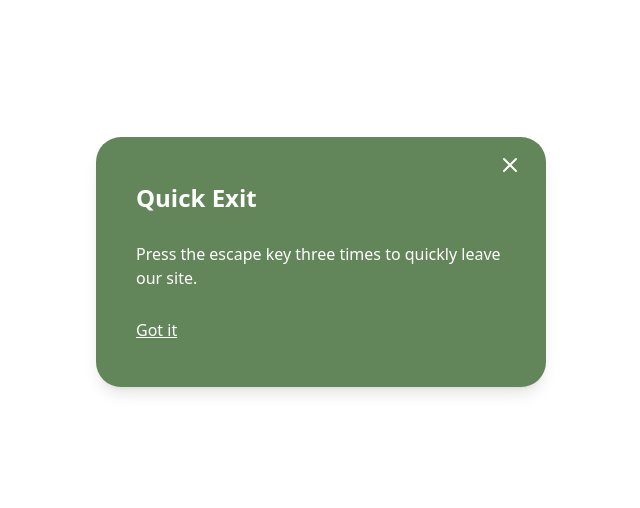
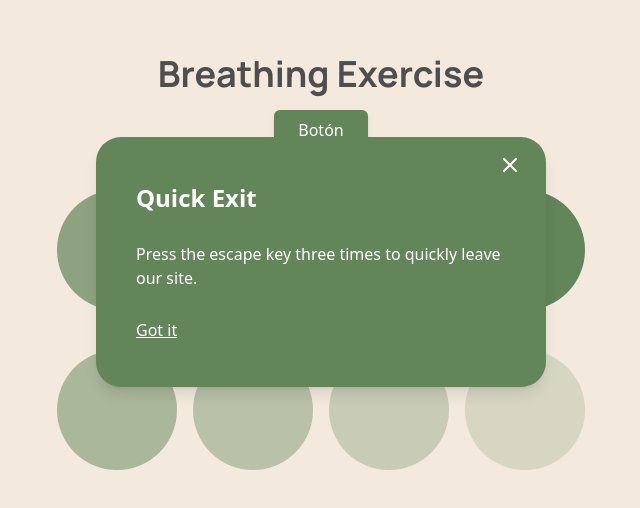
Before and after one commit to trevorproject/rainbow-relax, a React (Vite) app: page / in a window 1280 px wide. Shown: the part 138-646 px from the top of the page, without its empty margins (319-959 px from the left). Built offline with nearby package versions, Linux system fonts and the light colour scheme.

Commit message:
Fix App.tsx

```diff
--- a/src/App.tsx
+++ b/src/App.tsx
@@ -2,8 +2,28 @@ import QuickEscape from "./components/QuickEscape";
 
 function App() {
   return (
-    <div>
+    <div className="flex flex-col items-center justify-center min-h-screen bg-[var(--background-global)] text-[var(--color-text)]">
       <QuickEscape />
+
+      <h1 className="text-4xl font-bold mb-4" style={{ fontFamily: 'var(--font-global)' }}>
+        Breathing Exercise
+      </h1>
+      <button className="px-6 py-2 text-[var(--color-button-text)] bg-[var(--color-button)] rounded-md shadow-md hover:opacity-80">
+        Botón
+      </button>
+      <div className="mt-10 flex space-x-4">
+        <div className="w-30 h-30 rounded-full" style={{ backgroundColor: 'var(--circle-level-1)' }}></div>
+        <div className="w-30 h-30 rounded-full" style={{ backgroundColor: 'var(--circle-level-2)' }}></div>
+        <div className="w-30 h-30 rounded-full" style={{ backgroundColor: 'var(--circle-level-3)' }}></div>
+        <div className="w-30 h-30 rounded-full" style={{ backgroundColor: 'var(--circle-custom)' }}></div>
+      </div>
+
+      <div className="mt-10 flex space-x-4">
+        <div className="w-30 h-30 rounded-full" style={{ backgroundColor: 'var(--circle-top)' }}></div>
+        <div className="w-30 h-30 rounded-full" style={{ backgroundColor: 'var(--circle-mid-top)' }}></div>
+        <div className="w-30 h-30 rounded-full" style={{ backgroundColor: 'var(--circle-mid-bottom)' }}></div>
+        <div className="w-30 h-30 rounded-full" style={{ backgroundColor: 'var(--circle-bottom)' }}></div>
+      </div>
     </div>
   );
 }
```
